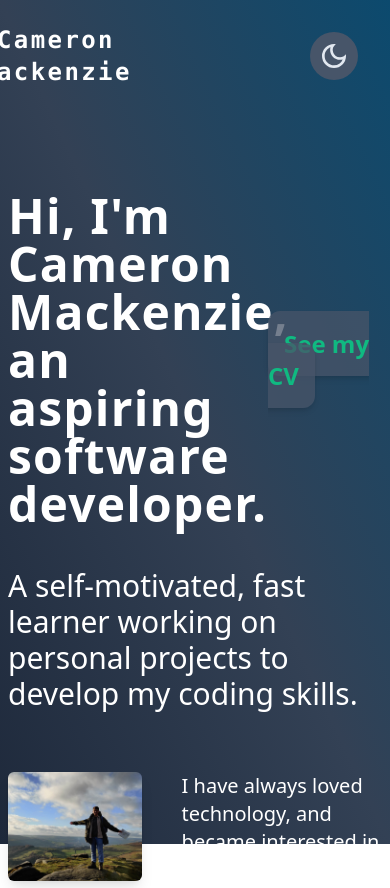
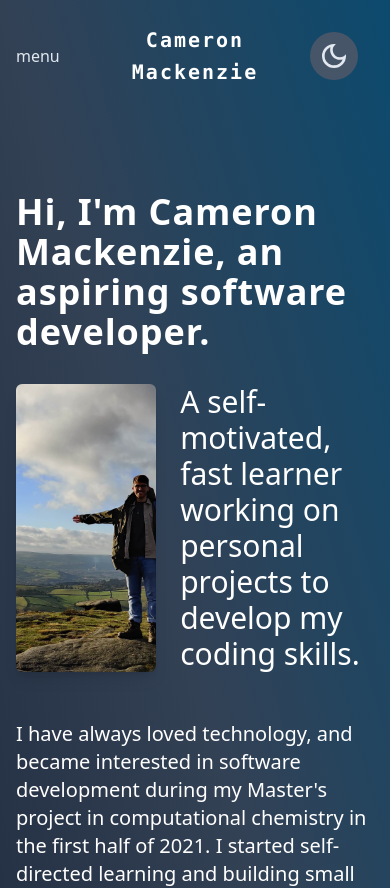
Before and after one commit to CameronMackenzie99/portfolio-website, a React (Create React App) app: page / in a window 390 px wide. Shown: the top 888 px of the page. Built offline with nearby package versions, Linux system fonts and the light colour scheme.

Commit message:
Implement responsive design on all screen sizes.
Utilise flex layouts to change at different breakpoints. Add placeholder dropdown menu for mobile screen sizes.

```diff
--- a/src/components/Footer.jsx
+++ b/src/components/Footer.jsx
@@ -1,6 +1,6 @@
 export function Footer() {
   return (
-    <div className="flex justify-center items-center sticky top-[100vh] border-t border-slate-700/20 dark:border-slate-300/10 md:w-1/2 mx-4 md:mx-auto gap-6">
+    <div className="flex justify-center items-center sticky top-[100vh] border-t border-slate-700/20 dark:border-slate-300/10 mx-4 md:mx-auto gap-6">
       <p className="py-4">© 2022 Cameron Mackenzie</p>
       <div className="flex flex-wrap -mx-4 overflow-hidden">
         <a
--- a/src/components/Nav.jsx
+++ b/src/components/Nav.jsx
@@ -28,17 +28,22 @@ function StoreActiveLink({ children, to }) {
 }
 export function Nav() {
   return (
-    <div>
     <nav className="font-sans text-md">
-        <div className="flex justify-between max-w-7xl mx-auto px-4 py-6 sm:px-6 lg:px-8">
-          <Link to="/">
-            <div className="flex grid grid-rows-2 w-16 text-2xl text-slate-900 dark:text-white font-bold font-mono items-center justify-center text-center tracking-widest ml-2">
+      <div className="grid grid-cols-3 max-w-7xl mx-auto px-4 py-6 sm:px-6 lg:px-8">
+        <div className="md:hidden col-span-1 md:col-span-0 flex justify-start items-center">
+          menu
+        </div>
+        <Link
+          to="/"
+          className="col-span-1 flex justify-center md:justify-start"
+        >
+          <div className="flex grid grid-rows-2 text-xl text-slate-900 dark:text-white font-bold font-mono items-center text-center tracking-widest">
             <h2 className="grid-rows-1">Cameron</h2>
             <h2 className="grid-rows-1">Mackenzie</h2>
           </div>
         </Link>
-          <div className="flex justify-center items-center">
-            <div className="hidden md:block">
+        <div className="justify-center items-center hidden md:flex md:col-span-1">
+          <div className="">
             <div className="flex items-baseline space-x-4 text-lg">
               {navigation.map((item) => (
                 <StoreActiveLink key={item.name} to={item.href}>
@@ -48,10 +53,11 @@ export function Nav() {
             </div>
           </div>
         </div>
+        <div className="col-span-1 flex justify-end">
           <ThemeToggle />
         </div>
+      </div>
     </nav>
-    </div>
   )
 }
 
--- a/src/layout/main.jsx
+++ b/src/layout/main.jsx
@@ -3,10 +3,12 @@ import Nav from '../components/Nav'
 
 export function Layout(props) {
   return (
-    <div className="bg-gradient-to-tr from-slate-200 via-slate-100 to-slate-300 dark:from-slate-800 dark:via-slate-700 dark:to-sky-900 pb-4 h-screen bg-cover text-slate-900 dark:text-slate-200">
-      <Nav />
-      {props.children}
-      <Footer />
+    <div className="bg-gradient-to-tr from-slate-200 via-slate-100 to-slate-300 dark:from-slate-800 dark:via-slate-700 dark:to-sky-900 pb-4 h-full min-h-screen bg-cover text-slate-900 dark:text-slate-200">
+      <div className="md:w-4/5 mx-auto">
+        <Nav />
+        {props.children}
+        <Footer />
+      </div>
     </div>
   )
 }
--- a/src/pages/Home.jsx
+++ b/src/pages/Home.jsx
@@ -1,15 +1,17 @@
-import CV from '../assets/CameronMackenzie_CV.pdf'
+// import CV from '../assets/CameronMackenzie_CV.pdf'
 import landscape from '../assets/landscape1.jpg'
 
 export function Home() {
   return (
-    <div className="md:w-1/2 mx-auto">
-      <div className="px-2 py-10 flex flex-col font-sans text-slate-800 dark:text-white">
-        <div className="py-10 grid grid-cols-3 grid-flow-col gap-4 font-sans">
-          <p className="font-bold text-5xl tracking-wide col-span-2">
-            Hi, I&apos;m Cameron Mackenzie, an aspiring software developer.
-          </p>
-          <div className="flex items-center justify-center">
+    <div className="">
+      <div className="px-4 py-10 flex flex-col font-sans text-slate-800 dark:text-white">
+        <div className="py-10 flex flex-wrap font-sans gap-6">
+          <div className="flex items-center md:basis-1/2">
+            <p className="font-bold text-4xl lg:text-5xl tracking-wide">
+              Hi, I&apos;m Cameron Mackenzie, an aspiring software developer.
+            </p>
+          </div>
+          {/* <div className="flex items-center justify-center">
             <a
               href={CV}
               target="_blank"
@@ -19,17 +21,23 @@ export function Home() {
                 See my CV
               </span>
             </a>
+          </div> */}
+          <div className="flex justify-center py-2 basis-1/4 md:basis-1/4 grow">
+            <img
+              className="rounded-md shadow-lg object-cover md:object-right"
+              src={landscape}
+              alt="Me standing on Stannage Edge with arms out holding a map"
+            />
+          </div>
+          <div className="flex justify-center items-center basis-2/5 grow py-2">
+            <h2 className="text-3xl">
+              A self-motivated, fast learner working on personal projects to
+              develop my coding skills.
+            </h2>
           </div>
         </div>
-        <h2 className="text-3xl pb-10">
-          A self-motivated, fast learner working on personal projects to develop
-          my coding skills.
-        </h2>
-        <div className="flex pt-5 gap-x-10">
-          <div className="w-2/5">
-            <img className="rounded-md shadow-lg" src={landscape} alt="" />
-          </div>
-          <p className="w-3/5 text-xl text-left">
+        <div className="gap-x-10">
+          <p className="text-xl text-left">
             I have always loved technology, and became interested in software
             development during my Master&apos;s project in computational
             chemistry in the first half of 2021. I started self-directed
--- a/src/pages/Projects.jsx
+++ b/src/pages/Projects.jsx
@@ -4,27 +4,22 @@ import APIProjectIcon from '../assets/thpicon1.png'
 export function Projects() {
   const navigate = useNavigate()
   return (
-    <div className="md:w-1/2 mx-auto">
-      <div className="px-2 py-4 flex flex-col font-sans space-y-4">
+    <div className="mx-16 md:mx-2 py-4 flex flex-col font-sans space-y-4">
       <div className="flex items-center justify-center">
         <p className="text-emerald-500 font-semibold uppercase">Projects</p>
       </div>
       <h1 className="text-2xl pb-8">
-          Below is a list of my recent projects, which I am continuing to
-          develop and improve as I learn new skills.
+        Below is a list of my recent projects, which I am continuing to develop
+        and improve as I learn new skills.
       </h1>
 
-        <div className="flex grid grid-cols-2 justify-between gap-x-4">
-          <div className="grid gap-y-2 col-span-1 flex justify-center items-center bg-slate-300/50 dark:bg-slate-600/75 p-2 rounded-md shadow-md">
+      <div className="flex md:grid md:grid-cols-2 md:justify-between md:gap-x-4">
+        <div className="gap-y-2 md:col-span-1 flex flex-col justify-center items-center bg-slate-300/50 dark:bg-slate-600/75 p-2 rounded-md shadow-md">
           <div className="flex items-center justify-center">
             <p className="text-2xl font-bold py-2">Take-home Pay API</p>
           </div>
-            <div className="flex items-center justify-center">
-              <img
-                src={APIProjectIcon}
-                alt=""
-                className="object-scale-down rounded-md shadow-md"
-              />
+          <div className="flex w-full justify-center items-center px-4">
+            <img src={APIProjectIcon} alt="" className="rounded-md shadow-md" />
           </div>
           <div className="flex items-center justify-center py-2">
             <p className="text-center">
@@ -33,14 +28,16 @@ export function Projects() {
               dockerised and deployed on AWS.
             </p>
           </div>
-            <div className="flex items-center justify-center gap-x-12 py-2">
+          <div className="flex flex-wrap items-center justify-center gap-4 w-full py-2 whitespace-nowrap">
             <LinkButton
               label="See Details"
               onClick={() => navigate('take-home-pay-calculator-details')}
+              className=""
             />
             <LinkButton
               label="Live Demo"
               onClick={() => navigate('take-home-pay-calculator')}
+              className=""
             />
             <LinkButton
               label="Github"
@@ -49,8 +46,8 @@ export function Projects() {
                   'https://github.com/CameronMackenzie99/take-home-pay-calculator',
                 )
               }
+              className=""
             />
-            </div>
           </div>
         </div>
       </div>
--- a/src/pages/projects/take-home-pay-calculator.jsx
+++ b/src/pages/projects/take-home-pay-calculator.jsx
@@ -2,7 +2,7 @@ import { Calculator } from '../../components/Form'
 
 export function TakeHomePayCalculator() {
   return (
-    <div className="md:w-1/2 mx-auto">
+    <>
       <div className="px-2 py-4 flex flex-col justify-center items-center font-sans">
         <p className="text-emerald-500 font-semibold uppercase justify-self-center">
           Project
@@ -18,6 +18,6 @@ export function TakeHomePayCalculator() {
       <div className="py-4 gap-4 text-lg">
         <Calculator />
       </div>
-    </div>
+    </>
   )
 }
```
Also changed, not shown: src/components/Form.jsx (+20 -11 lines), src/pages/Contact.jsx (+16 -35 lines). Lines whose indentation alone changed are shown as unchanged.
